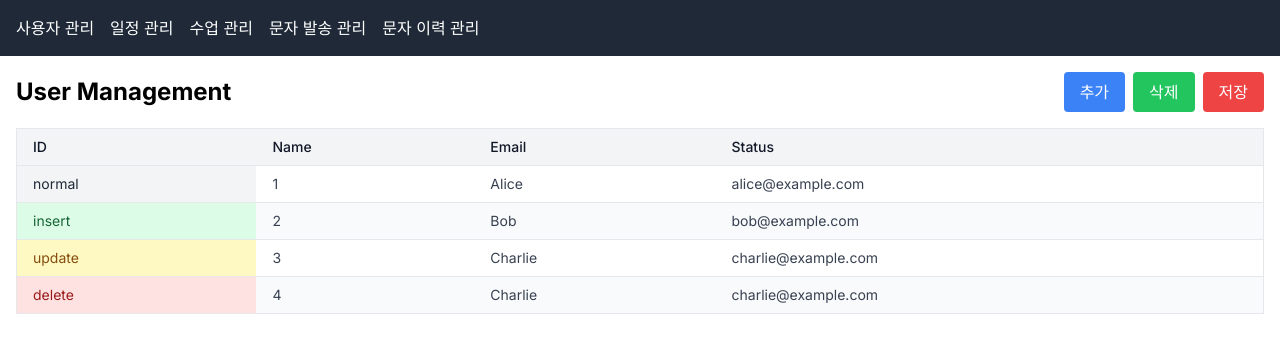
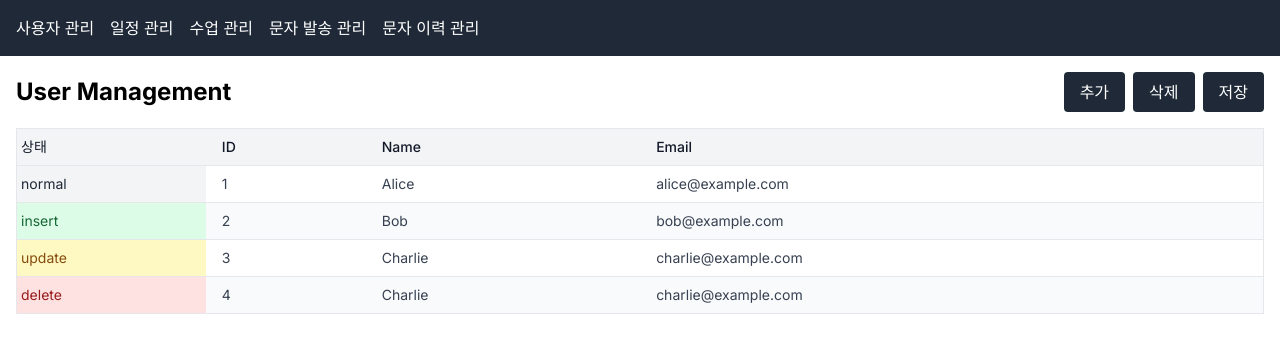
Before and after one commit to KilHwanKim/counselapp, a Next.js app: page /user in a window 1280 px wide. Shown: the top 352 px of the page. Built offline with nearby package versions, Linux system fonts and the light colour scheme.

Commit message:
버튼 색 변경

```diff
--- a/app/user/page.js
+++ b/app/user/page.js
@@ -34,13 +34,13 @@ export default function UserMng() {
     <div className="flex justify-between items-center mb-4">
       <h1 className="text-2xl font-bold">User Management</h1>
       <div className="flex space-x-2">
-        <button className="px-4 py-2 bg-blue-500 text-white rounded hover:bg-blue-700">
+        <button className="px-4 py-2 bg-gray-800 text-white rounded hover:bg-gray-700">
           추가
         </button>
-        <button className="px-4 py-2 bg-green-500 text-white rounded hover:bg-green-700">
+        <button className="px-4 py-2 bg-gray-800 text-white rounded hover:bg-gray-700">
           삭제
         </button>
-        <button className="px-4 py-2 bg-red-500 text-white rounded hover:bg-red-700">
+        <button className="px-4 py-2 bg-gray-800 text-white rounded hover:bg-gray-700">
           저장
         </button>
       </div>
--- a/app/user/table.js
+++ b/app/user/table.js
@@ -29,6 +29,9 @@ const Table = ({ columns, data }) => {
         <thead>
           {headerGroups.map(headerGroup => (
             <tr {...headerGroup.getHeaderGroupProps()}>
+              <th className="px-1 py-2 border-b border-gray-200 bg-gray-100 text-left text-sm font-medium text-gray-900">
+                상태
+              </th>
               {headerGroup.headers.map(column => (
                 <th
                   {...column.getHeaderProps()}
@@ -37,9 +40,7 @@ const Table = ({ columns, data }) => {
                   {column.render('Header')}
                 </th>
               ))}
-              <th className="px-4 py-2 border-b border-gray-200 bg-gray-100 text-left text-sm font-medium text-gray-900">
-                Status
-              </th>
+
             </tr>
           ))}
         </thead>
@@ -49,7 +50,7 @@ const Table = ({ columns, data }) => {
             return (
               <tr {...row.getRowProps()} className="even:bg-gray-50">
                                 <td
-                  className={`px-4 py-2 border-b border-gray-200 text-sm ${getStatusStyle(row.original.status)}`}
+                  className={`px-1 py-2 border-b border-gray-200 text-sm ${getStatusStyle(row.original.status)}`}
                 >
                   {row.original.status}
                 </td>
```
